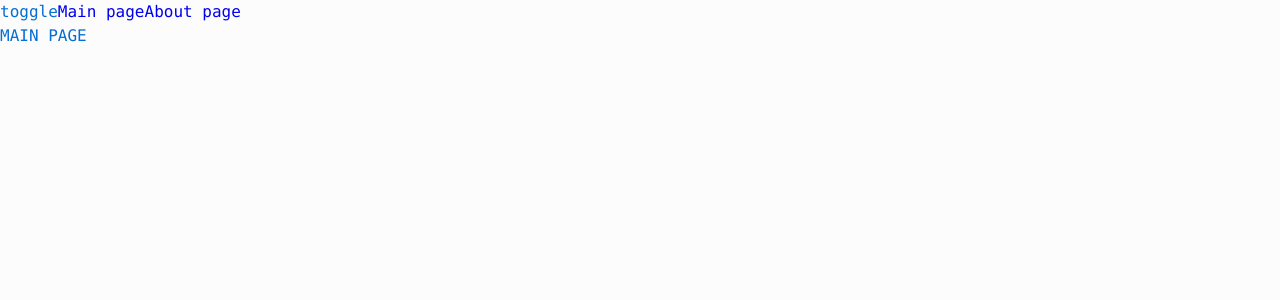
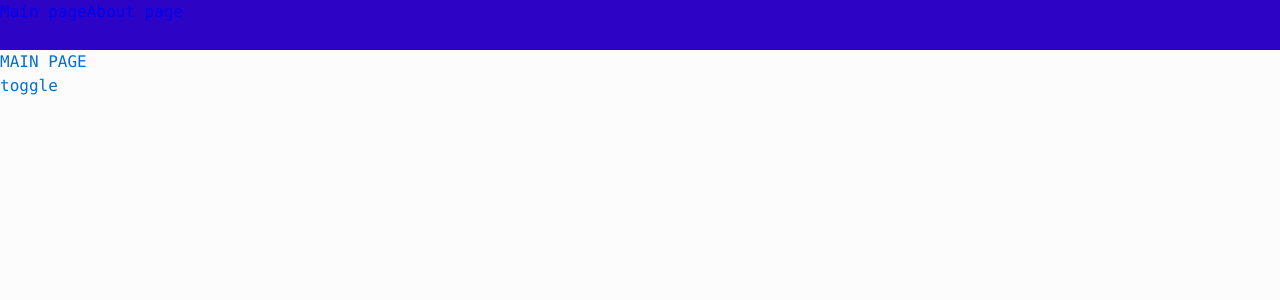
Before and after one commit to Dzeb/production-project, a React app: page / in a window 1280 px wide. Shown: the top 300 px of the page. Built offline with nearby package versions, Linux system fonts and the light colour scheme.

Commit message:
WIP: Navbar

```diff
--- a/src/app/App.tsx
+++ b/src/app/App.tsx
@@ -3,16 +3,16 @@ import "./styles/index.scss";
 import { useTheme } from "./providers/ThemeProvider/lib/useTheme";
 import { classNames } from "shared/lib/classNames/classNames";
 import { AppRouter } from "./providers/router";
+import { Navbar } from "widgets/Navbar";
 
 const App = () => {
   const { theme, toggleTheme } = useTheme();
 
   return (
     <div className={classNames("app", {}, [theme])}>
+      <Navbar />
+      <AppRouter />
       <button onClick={toggleTheme}>toggle</button>
-      <Link to="/">Main page</Link>
-      <Link to="/about">About page</Link>
-      <AppRouter />
     </div>
   );
 };
--- a/src/app/providers/ThemeProvider/ui/ThemeProvider.tsx
+++ b/src/app/providers/ThemeProvider/ui/ThemeProvider.tsx
@@ -1,4 +1,4 @@
-import { Children, FC, useMemo, useState } from "react";
+import { FC, useMemo, useState } from "react";
 import {
   LOCAL_STORAGE_THEME_KEY,
   Theme,
--- a/src/app/providers/router/ui/AppRouter.tsx
+++ b/src/app/providers/router/ui/AppRouter.tsx
@@ -1,5 +1,3 @@
-import { AboutPage } from "pages/AboutPage";
-import { MainPage } from "pages/MainPage";
 import { Suspense } from "react";
 import { Route, Routes } from "react-router-dom";
 import { routeConfig } from "shared/config/routeConfig/routeConfig";
--- a/src/app/styles/themes/dark.scss
+++ b/src/app/styles/themes/dark.scss
@@ -1,5 +1,6 @@
 .app.dark {
   --bg-color: rgb(45, 3, 197);
+  --inverted-bg-color: rgb(252, 252, 252);
 
   --primary-color: rgb(22, 133, 0);
   --secondary-color: rgb(85, 219, 59);
--- a/src/app/styles/themes/normal.scss
+++ b/src/app/styles/themes/normal.scss
@@ -1,5 +1,6 @@
 .app.light {
   --bg-color: rgb(252, 252, 252);
+  --inverted-bg-color: rgb(45, 3, 197);
 
   --primary-color: rgb(5, 42, 209);
   --secondary-color: rgb(5, 110, 209);
--- a/src/index.tsx
+++ b/src/index.tsx
@@ -1,5 +1,5 @@
 import { render } from "react-dom";
-import App from "./app/App";
+import App from "app/App";
 import { BrowserRouter } from "react-router-dom";
 import { ThemeProvider } from "app/providers/ThemeProvider";
 
--- a/src/shared/lib/classNames/classNames.ts
+++ b/src/shared/lib/classNames/classNames.ts
@@ -2,12 +2,12 @@ type Mods = Record<string, boolean | string>;
 
 export const classNames = (
   className: string,
-  mods: Mods,
-  addintional: string[]
+  mods: Mods = {},
+  addintional: string[] = []
 ): string => {
   return [
     className,
-    ...addintional,
+    ...addintional.filter(Boolean),
     ...Object.entries(mods)
       .filter(([className, value]) => Boolean(value))
       .map(([className, value]) => className),
--- /dev/null
+++ b/src/widgets/Navbar/index.ts
@@ -0,0 +1 @@
+export { Navbar } from "./ui/Navbar";
--- /dev/null
+++ b/src/widgets/Navbar/ui/Navbar.module.scss
@@ -0,0 +1,5 @@
+.navbar {
+  width: 100%;
+  height: 50px;
+  background-color: var(--inverted-bg-color);
+}
--- /dev/null
+++ b/src/widgets/Navbar/ui/Navbar.tsx
@@ -0,0 +1,16 @@
+import { Link } from "react-router-dom";
+import { classNames } from "shared/lib/classNames/classNames";
+import cls from "./Navbar.module.scss";
+
+interface NavbarProps {
+  className?: string;
+}
+
+export const Navbar = ({ className }: NavbarProps) => {
+  return (
+    <div className={classNames(cls.navbar, {}, [className])}>
+      <Link to="/">Main page</Link>
+      <Link to="/about">About page</Link>
+    </div>
+  );
+};
```
